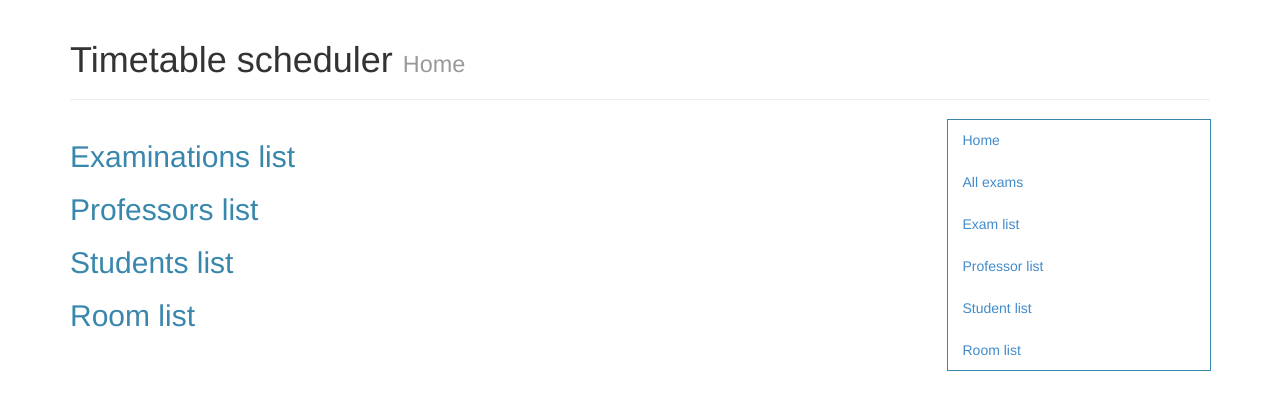
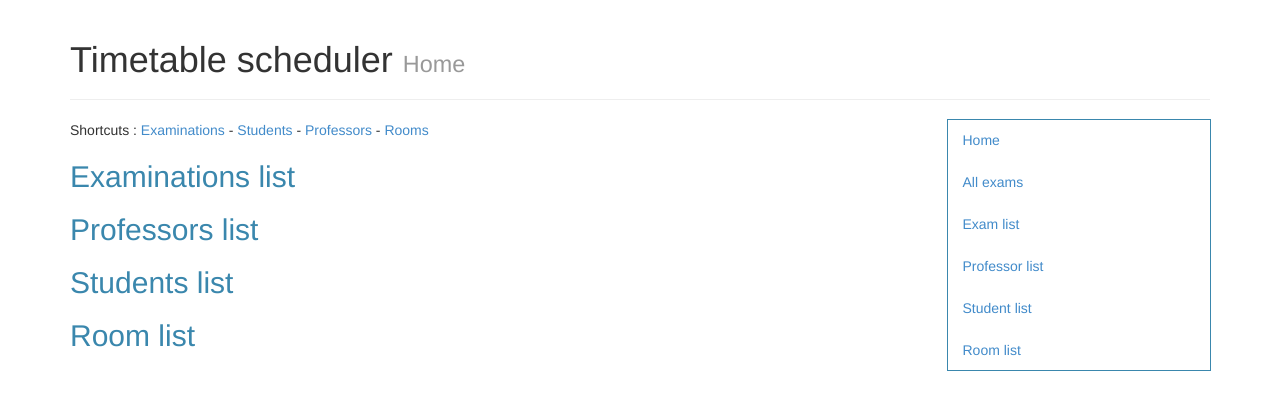
Before and after one commit to Kent1/Horaires-django, a Django app: template examination_timetable/timetable/templates/index.html in a window 1280 px wide. Shown: the top 410 px of the page. Run offline with Django 3.2, Linux system fonts and the light colour scheme; the template is opened without the code that fills it, so the values that code supplies are empty.

Commit message:
Add shortcuts to home

```diff
--- a/examination_timetable/timetable/models.py
+++ b/examination_timetable/timetable/models.py
@@ -63,7 +63,7 @@ class MyUser(AbstractBaseUser, PermissionsMixin):
         return self.is_admin
 
     def __unicode__(self):
-        return '%s (%d)' % (self.get_full_name(), self.matricule)
+        return '%d - %s' % (self.matricule, self.get_full_name())
 
 
 class Professor(MyUser):
--- a/examination_timetable/timetable/templates/index.html
+++ b/examination_timetable/timetable/templates/index.html
@@ -4,7 +4,9 @@
 {% block h1 %}Home{% endblock h1 %}
 
 {% block contents %}
-        <h2 class="text-info">
+        <p>Shortcuts : <a href="#exams">Examinations</a> - <a href="#students">Students</a> -
+        <a href="#professors">Professors</a> - <a href="#rooms">Rooms</a></p>
+        <h2 class="text-info" id="exams">
           Examinations list
         </h2>
 
@@ -16,7 +18,7 @@
           </ul>
         </p>
 
-        <h2 class="text-info">
+        <h2 class="text-info" id="professors">
           Professors list
         </h2>
 
@@ -28,7 +30,7 @@
           </ul>
         </p>
 
-        <h2 class="text-info">
+        <h2 class="text-info" id="students">
           Students list
         </h2>
 
@@ -40,7 +42,7 @@
           </ul>
         </p>
 
-        <h2 class="text-info">
+        <h2 class="text-info" id="rooms">
           Room list
         </h2>
 
```
Also changed, not shown: examination_timetable/timetable/templates/exam.html (+7 -2 lines).
